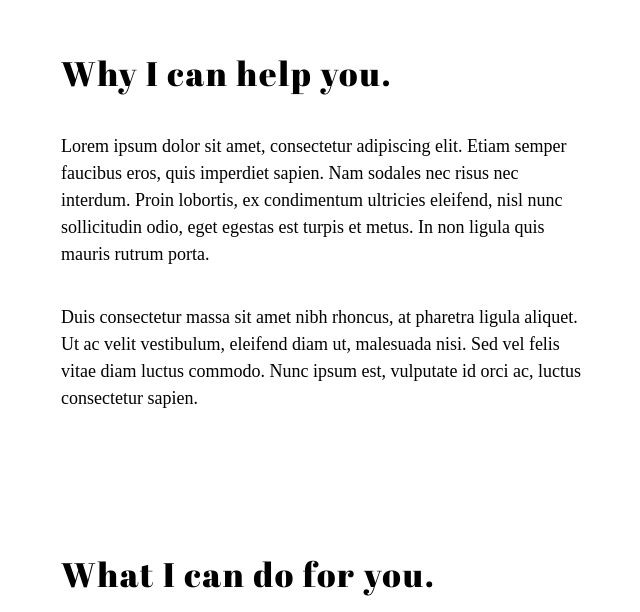
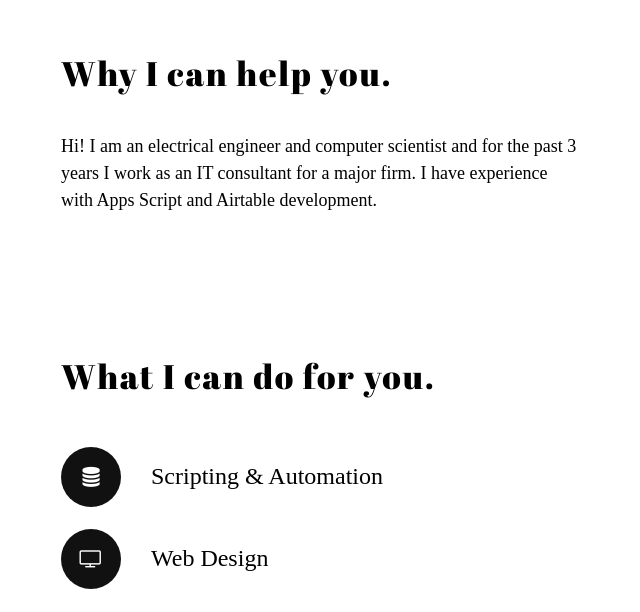
Before and after one commit to iogoulias/CV, a plain HTML site: page index.html in a window 1280 px wide. Shown: the part 765-1377 px from the top of the page, without its empty margins (639-1279 px from the left). Drawn offline with Linux system fonts and the light colour scheme; a web font is replaced by a local one.

Commit message:
Update index.html

```diff
--- a/index.html
+++ b/index.html
@@ -106,9 +106,8 @@
 
                     <h3 class="headline scroll-animated-from-right">Why I can help you.</h3>
 
-                    <p class="scroll-animated-from-right">Lorem ipsum dolor sit amet, consectetur adipiscing elit. Etiam semper faucibus eros, quis imperdiet sapien. Nam sodales nec risus nec interdum. Proin lobortis, ex condimentum ultricies eleifend, nisl nunc sollicitudin odio, eget egestas est turpis et metus. In non ligula quis mauris rutrum porta.</p>
+                    <p class="scroll-animated-from-right">Hi! I am an electrical engineer and computer scientist and for the past 3 years I work as an IT consultant for a major firm. I have experience with Apps Script and Airtable development. </p>
 
-                    <p class="scroll-animated-from-right">Duis consectetur massa sit amet nibh rhoncus, at pharetra ligula aliquet. Ut ac velit vestibulum, eleifend diam ut, malesuada nisi. Sed vel felis vitae diam luctus commodo. Nunc ipsum est, vulputate id orci ac, luctus consectetur sapien.</p>
 
 
                 </section>
```
